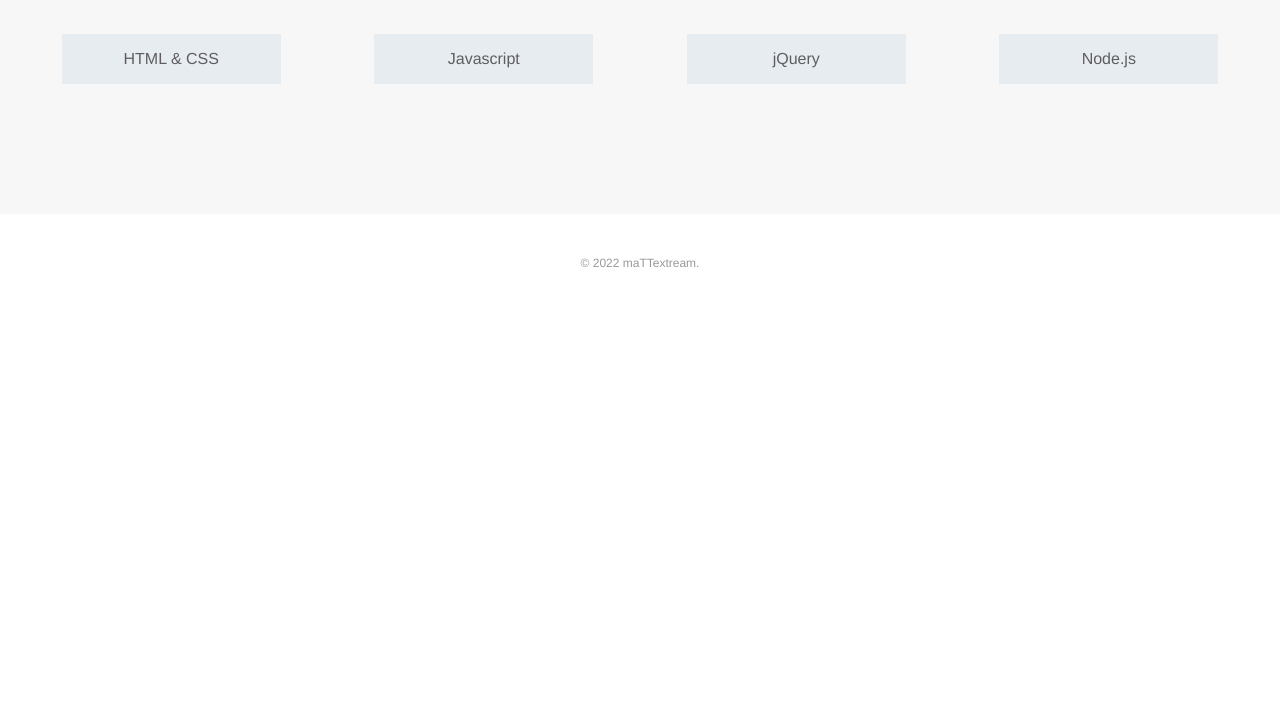
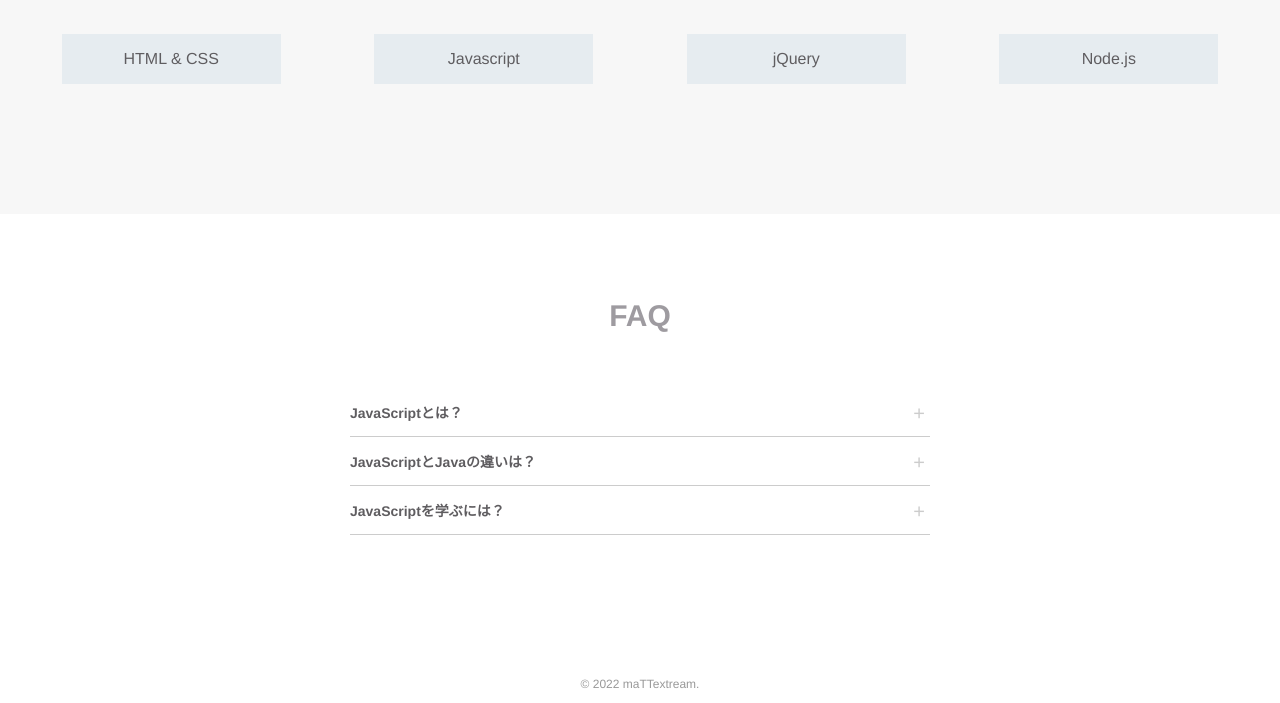
Before and after one commit to mattextreme/js-practice, a plain HTML site: page index.html in a window 1280 px wide. Shown: the part 655-1358 px from the top of the page. Before the commit the page ends 937 px from the top, so only its background shows below. Drawn offline with nearby package versions, Linux system fonts and the light colour scheme.

Commit message:
feat: add faq accordion

```diff
--- a/css/css/style.css
+++ b/css/css/style.css
@@ -211,6 +211,54 @@ header {
   display: block;
 }
 
+/*faq*/
+.faq-wrapper {
+  background-color: #fff;
+  padding-bottom: 90px;
+  text-align: center;
+  color: #5f5d60;
+}
+
+#faq-list {
+  margin: 0 auto;
+  padding: 0;
+  width: 600px;
+  list-style: none;
+}
+
+/*アコーディオン追加*/
+.faq-list-item {
+  position: relative;
+  margin: 10px;
+  border-bottom: 1px solid #ccc;
+  cursor: pointer;
+  text-align: left;
+}
+
+.faq-list-item h3 {
+  font-size: 14px;
+  color: #5f5d60;
+}
+
+.faq-list-item span {
+  position: absolute;
+  top: 0;
+  right: 5px;
+  font-size: 20px;
+  color: #ccc;
+}
+
+.answer {
+  display: none;
+  margin-bottom: 15px;
+  padding: 5px 0px;
+  font-size: 12px;
+}
+
+.answer p {
+  margin-top: 0.2em;
+}
+
 /*フッター*/
 footer {
   padding-top: 30px;
--- a/index.html
+++ b/index.html
@@ -94,6 +94,40 @@
     </div>
   </div>
   <!-- /hover function -->
+  <!-- アコーディオン -->
+  <div class="faq-wrapper">
+    <div class="container">
+      <div class="heading">
+        <h2>FAQ</h2>
+      </div>
+      <div class="faq">
+        <ul id="faq-list">
+          <li class="faq-list-item">
+            <h3 class="question">JavaScriptとは？</h3>
+            <span>+</span>
+            <div class="answer">
+              <p>JavaScript（ジャバスクリプト）とは、Webサイトに動きをつけることを目的として開発されたプログラミング言語です。略してJS（ジェーエス）などと呼ばれています。</p>
+            </div>
+          </li>
+          <li class="faq-list-item">
+            <h3 class="question">JavaScriptとJavaの違いは？</h3>
+            <span>+</span>
+            <div class="answer">
+              <p>「メロン」と「メロンパン」くらい違います。</p>
+            </div>
+          </li>
+          <li class="faq-list-item">
+            <h3 class="question">JavaScriptを学ぶには？</h3>
+            <span>+</span>
+            <div class="answer">
+              <p>どのようなプログラミング言語の習得にも時間はかかりますが、実践しながら理解するのが近道と考えます。</p>
+            </div>
+          </li>
+        </ul>
+      </div>
+    </div>
+  </div>
+  <!-- /アコーディオン -->
   <footer>
     <div class="container">
       <p>© 2022 maTTextream.</p>
--- a/js/script.js
+++ b/js/script.js
@@ -21,4 +21,17 @@ $(function() {
         $(this).find('.text-contents').removeClass('text-active');
       }
     );
+    // アコーディオン
+    $('.faq-list-item').click(function() {
+      var $answer = $(this).find('.answer');
+      if($answer.hasClass('open')) {
+        $answer.removeClass('open');
+        $answer.slideUp();
+        $(this).find('span').text('+');
+      } else {
+        $answer.addClass('open');
+        $answer.slideDown();
+        $(this).find('span').text('-');
+      }
+    });
   });
```
